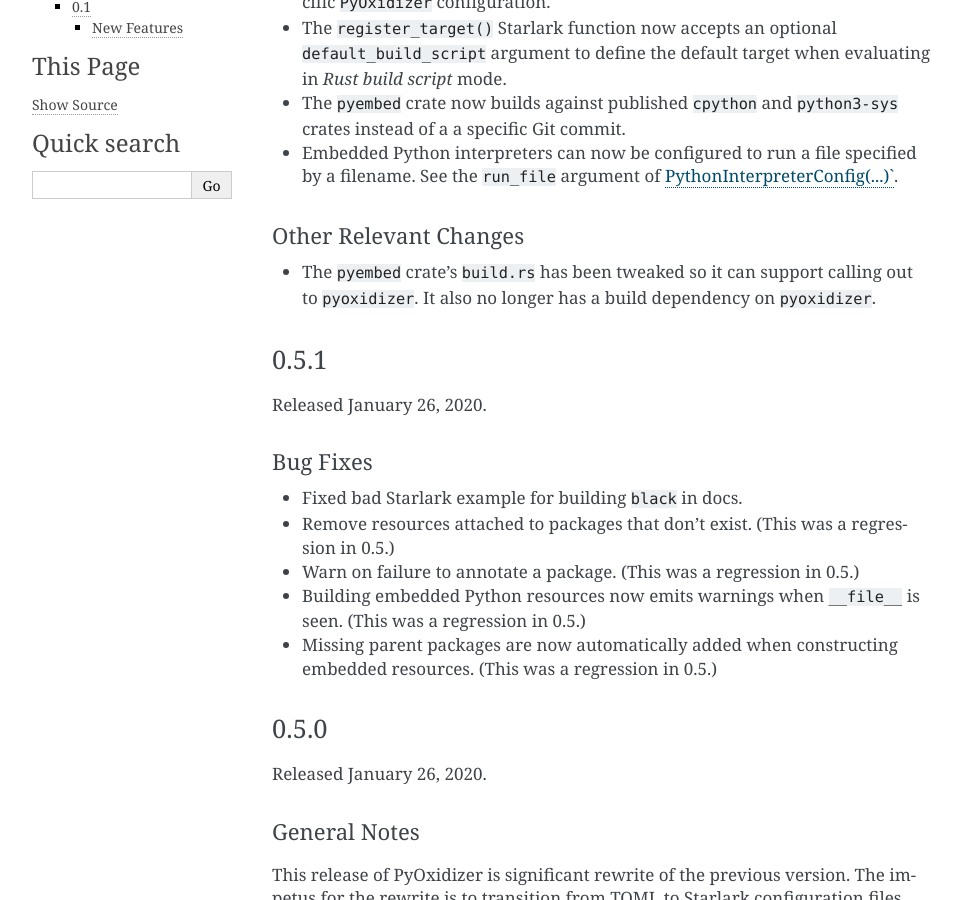
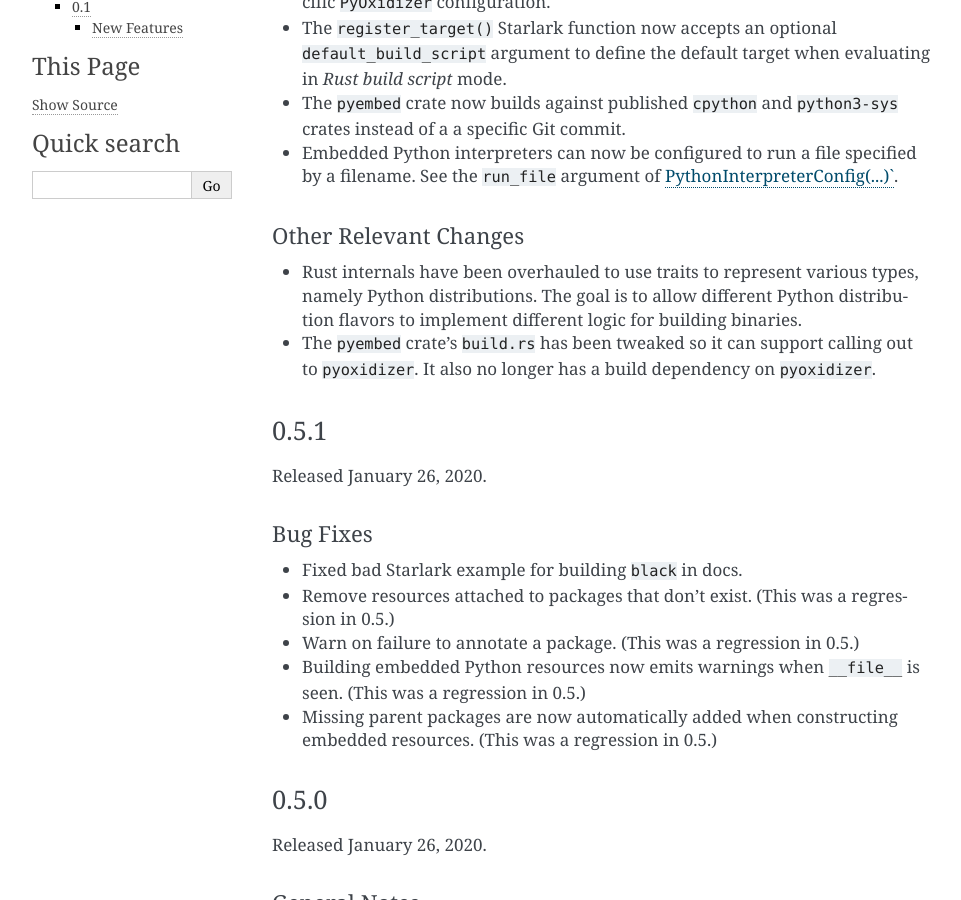
Before and after one commit to indygreg/PyOxidizer, a Sphinx documentation site: the page built from docs/history.rst, in a window 1280 px wide and 900 px high, scrolled down 1127 px. Shown: the whole window, without its empty margins (148-1109 px from the left). Built offline with Sphinx 7.4.7, drawn with Linux system fonts in a browser that asks for light colours; the version number could not be read and is left out.

Commit message:
starlark: store a dyn PythonDistribution on Starlark type
Starlark now codes to the trait instead of an explicit type!

Although we don't yet support instantiating instances that aren't
StandaloneDistribution.

```diff
--- a/docs/history.rst
+++ b/docs/history.rst
@@ -63,6 +63,9 @@
 Other Relevant Changes
 ^^^^^^^^^^^^^^^^^^^^^^
 
+* Rust internals have been overhauled to use traits to represent various types,
+  namely Python distributions. The goal is to allow different Python
+  distribution flavors to implement different logic for building binaries.
 * The ``pyembed`` crate's ``build.rs`` has been tweaked so it can support
   calling out to ``pyoxidizer``. It also no longer has a build dependency
   on ``pyoxidizer``.
```
Also changed, not shown: 1 other file.
